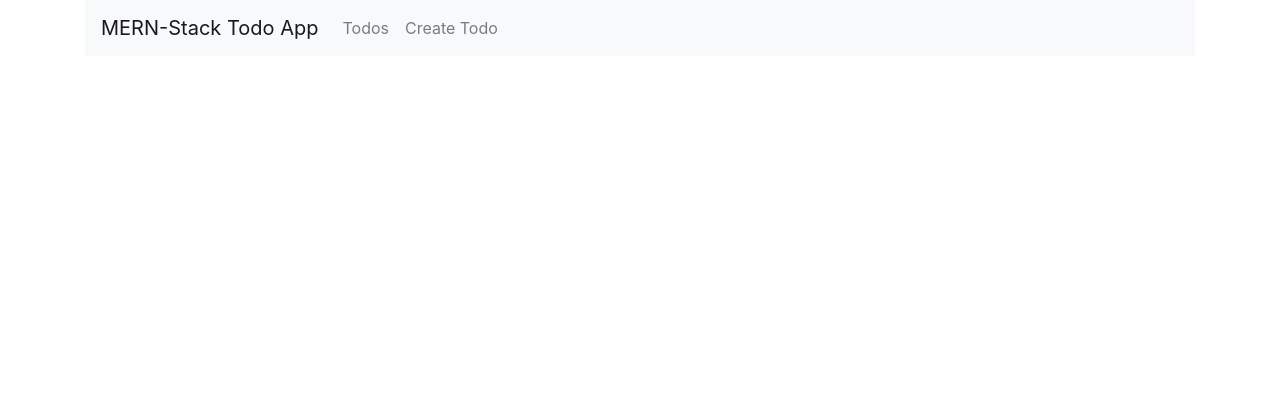
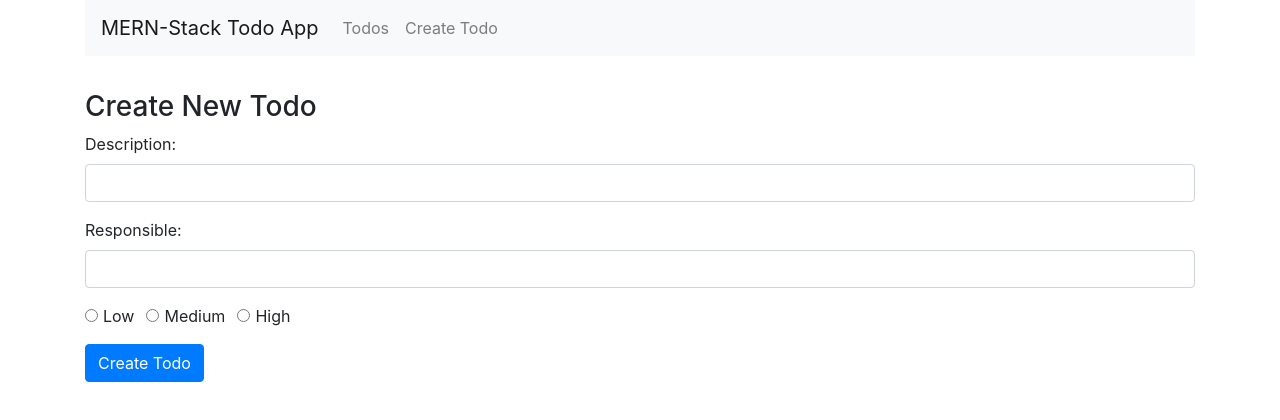
Before and after one commit to charcparle/mern-todo-app, a React (Create React App) app: page /create in a window 1280 px wide. Shown: the top 420 px of the page. Built offline with nearby package versions, Linux system fonts and the light colour scheme.

Commit message:
Updated CreateTodo with forms and states

```diff
--- a/src/App.js
+++ b/src/App.js
@@ -2,7 +2,7 @@
 import "bootstrap/dist/css/bootstrap.min.css";
 import { BrowserRouter as Router, Route, Link } from "react-router-dom";
 
-import {CreateTodo} from "./components/create-todo.component";
+import CreateTodo from "./components/create-todo.component";
 import EditTodo from "./components/edit-todo.component";
 import TodosList from "./components/todos-list.component";
 
--- a/src/components/create-todo.component.js
+++ b/src/components/create-todo.component.js
@@ -0,0 +1,121 @@
+import React, { Component } from 'react';
+
+export default class CreateTodo extends Component {
+    constructor(props) {
+        super(props);
+
+        this.state = {
+            todo_description: '',
+            todo_responsible: '',
+            todo_priority: '',
+            todo_completed: false
+        }
+
+        this.onChangeTodoDescription = this.onChangeTodoDescription.bind(this);
+        this.onChangeTodoResponsible = this.onChangeTodoResponsible.bind(this);
+        this.onChangeTodoPriority = this.onChangeTodoPriority.bind(this);
+        this.onSubmit = this.onSubmit.bind(this);
+    }
+
+    onChangeTodoDescription(e) {
+        this.setState({
+            todo_description: e.target.value
+        });
+    }
+
+    onChangeTodoResponsible(e) {
+        this.setState({
+            todo_responsible: e.target.value
+        });
+    }
+
+    onChangeTodoPriority(e) {
+        this.setState({
+            todo_priority: e.target.value
+        });
+    }
+
+    onSubmit(e) {
+        e.preventDefault();
+
+        console.log(`Form submitted:`);
+        console.log(`Todo Description: ${this.state.todo_description}`);
+        console.log(`Todo Responsible: ${this.state.todo_responsible}`);
+        console.log(`Todo Priority: ${this.state.todo_priority}`);
+
+        this.setState({
+            todo_description: '',
+            todo_responsible: '',
+            todo_priority: '',
+            todo_completed: false
+        })
+    }
+
+
+
+    render() {
+        return (
+                      <div style={{marginTop: 10}}>
+                <h3>Create New Todo</h3>
+                <form onSubmit={this.onSubmit}>
+                    <div className="form-group">
+                        <label>Description: </label>
+                        <input  type="text"
+                                className="form-control"
+                                value={this.state.todo_description}
+                                onChange={this.onChangeTodoDescription}
+                                />
+                    </div>
+                    <div className="form-group">
+                        <label>Responsible: </label>
+                        <input
+                                type="text"
+                                className="form-control"
+                                value={this.state.todo_responsible}
+                                onChange={this.onChangeTodoResponsible}
+                                />
+                    </div>
+                    <div className="form-group">
+                        <div className="form-check form-check-inline">
+                            <input  className="form-check-input"
+                                    type="radio"
+                                    name="priorityOptions"
+                                    id="priorityLow"
+                                    value="Low"
+                                    checked={this.state.todo_priority==='Low'}
+                                    onChange={this.onChangeTodoPriority}
+                                    />
+                            <label className="form-check-label">Low</label>
+                        </div>
+                        <div className="form-check form-check-inline">
+                            <input  className="form-check-input"
+                                    type="radio"
+                                    name="priorityOptions"
+                                    id="priorityMedium"
+                                    value="Medium"
+                                    checked={this.state.todo_priority==='Medium'}
+                                    onChange={this.onChangeTodoPriority}
+                                    />
+                            <label className="form-check-label">Medium</label>
+                        </div>
+                        <div className="form-check form-check-inline">
+                            <input  className="form-check-input"
+                                    type="radio"
+                                    name="priorityOptions"
+                                    id="priorityHigh"
+                                    value="High"
+                                    checked={this.state.todo_priority==='High'}
+                                    onChange={this.onChangeTodoPriority}
+                                    />
+                            <label className="form-check-label">High</label>
+                        </div>
+                    </div>
+
+                    <div className="form-group">
+                        <input type="submit" value="Create Todo" className="btn btn-primary" />
+                    </div>
+                </form>
+            </div>
+        )
+    }
+}
--- a/src/components/todos-list.component.js
+++ b/src/components/todos-list.component.js
@@ -1,6 +1,56 @@
-import React, { Component } from 'react';
+import React, {Component} from 'react';
 
 export default class TodosList extends Component {
+    constructor(props) {
+        super(props);
+
+        this.state = {
+            todo_description: '',
+            todo_responsible: '',
+            todo_priority: '',
+            todo_completed: false
+        }
+
+        this.onChangeTodoDescription = this.onChangeTodoDescription.bind(this);
+        this.onChangeTodoResponsible = this.onChangeTodoResponsible.bind(this);
+        this.onChangeTodoPriority = this.onChangeTodoPriority.bind(this);
+        this.onSubmit = this.onSubmit.bind(this);
+    }
+
+    onChangeTodoDescription(e) {
+        this.setState({
+            todo_description: e.target.value
+        });
+    }
+
+    onChangeTodoResponsible(e) {
+        this.setState({
+            todo_responsible: e.target.value
+        });
+    }
+
+    onChangeTodoPriority(e) {
+        this.setState({
+            todo_priority: e.target.value
+        });
+    }
+
+    onSubmit(e) {
+        e.preventDefault();
+
+        console.log(`Form submitted:`);
+        console.log(`Todo Description: ${this.state.todo_description}`);
+        console.log(`Todo Responsible: ${this.state.todo_responsible}`);
+        console.log(`Todo Priority: ${this.state.todo_priority}`);
+
+        this.setState({
+            todo_description: '',
+            todo_responsible: '',
+            todo_priority: '',
+            todo_completed: false
+        })
+    }
+
     render() {
         return (
             <div>
```
